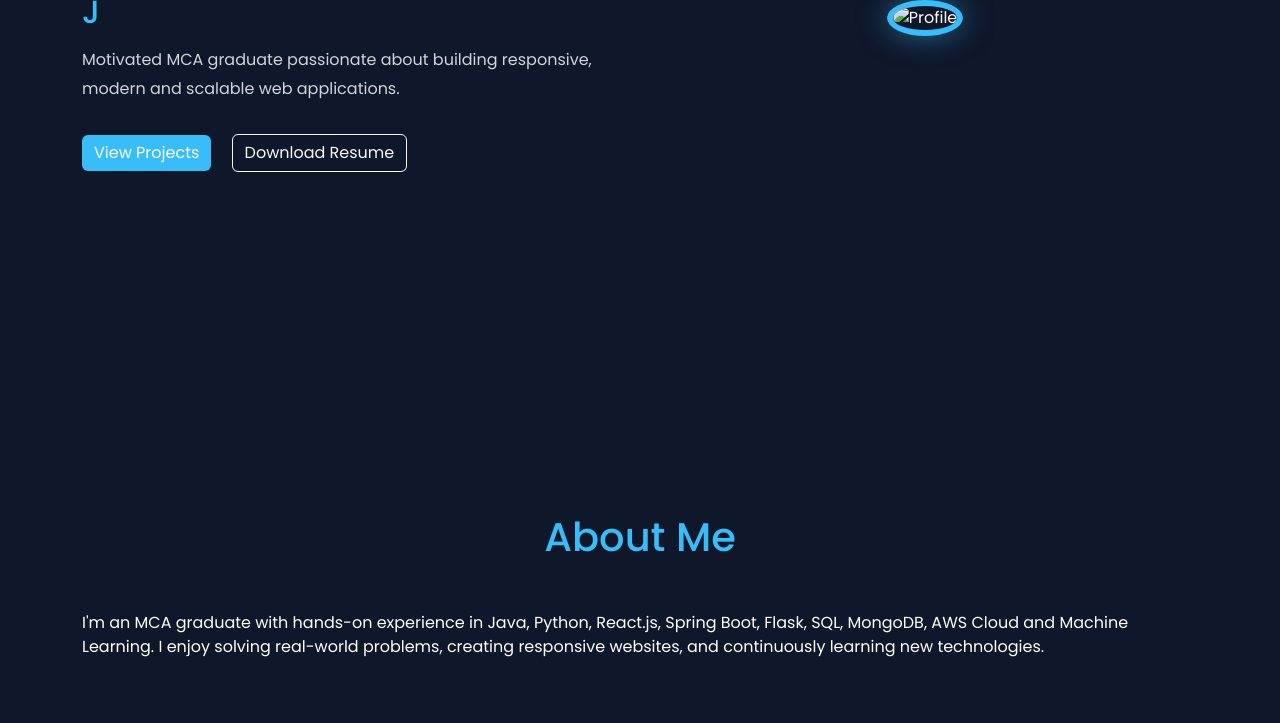
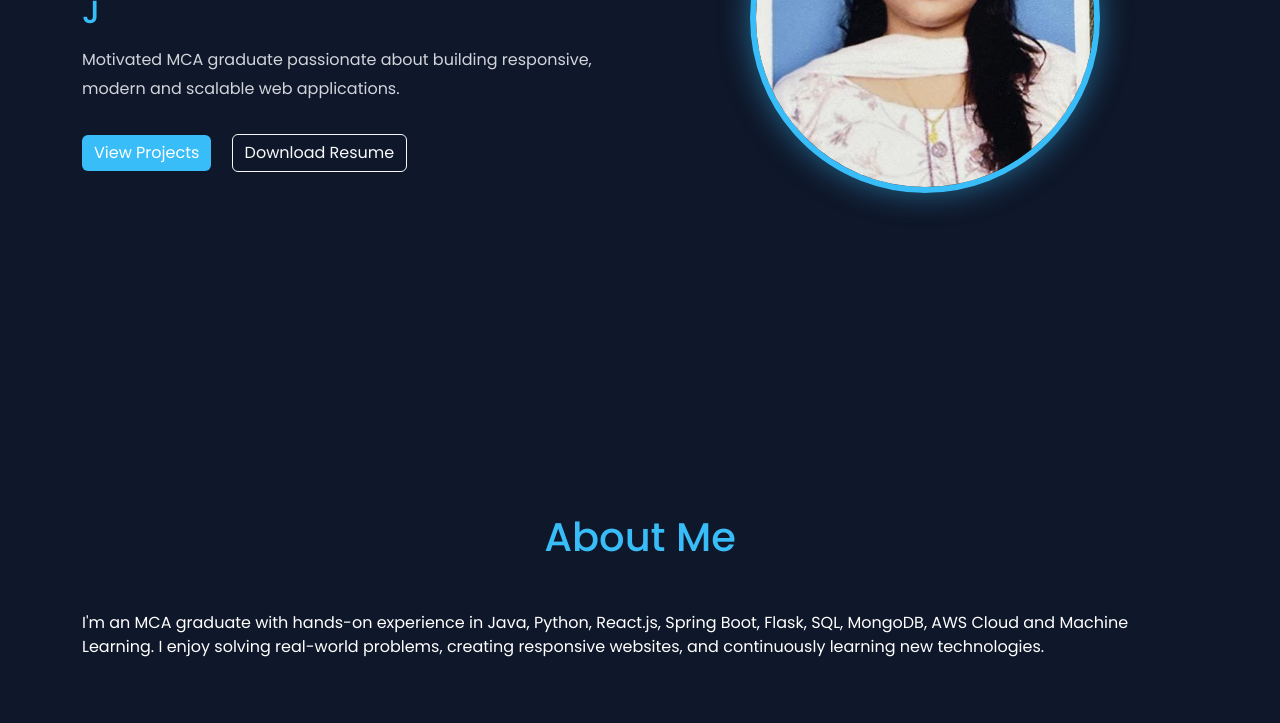
Before and after one commit to Nagari-Geethika/nagari-geethika-portfolio, a plain HTML site: page index.html in a window 1280 px wide. Shown: the part 377-1100 px from the top of the page. Drawn offline with nearby package versions, Linux system fonts and the light colour scheme.

Commit message:
Update index.html

```diff
--- a/index.html
+++ b/index.html
@@ -113,7 +113,7 @@ Download Resume
 
 <div class="col-lg-6 text-center">
 
-<img src="images/profile.png"
+<img src="profile.png"
 class="profile-img"
 alt="Profile">
 
```
